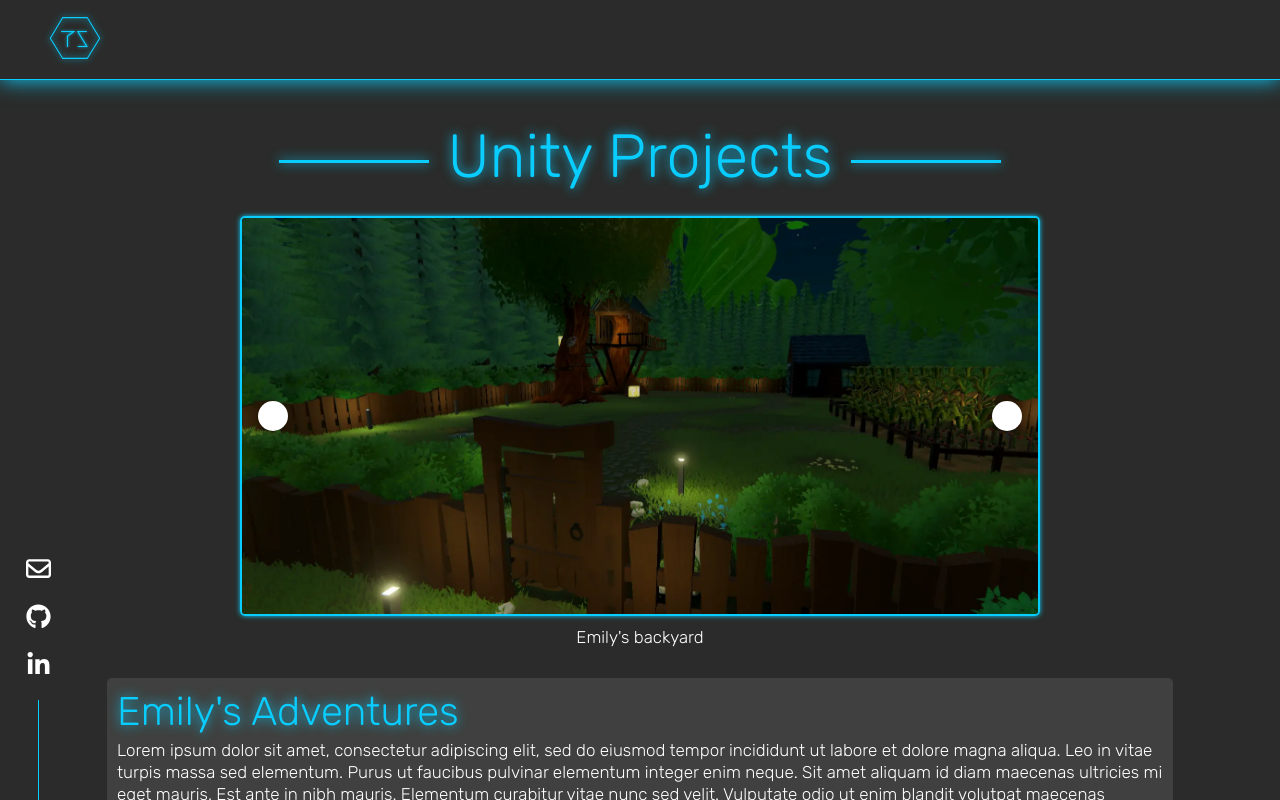
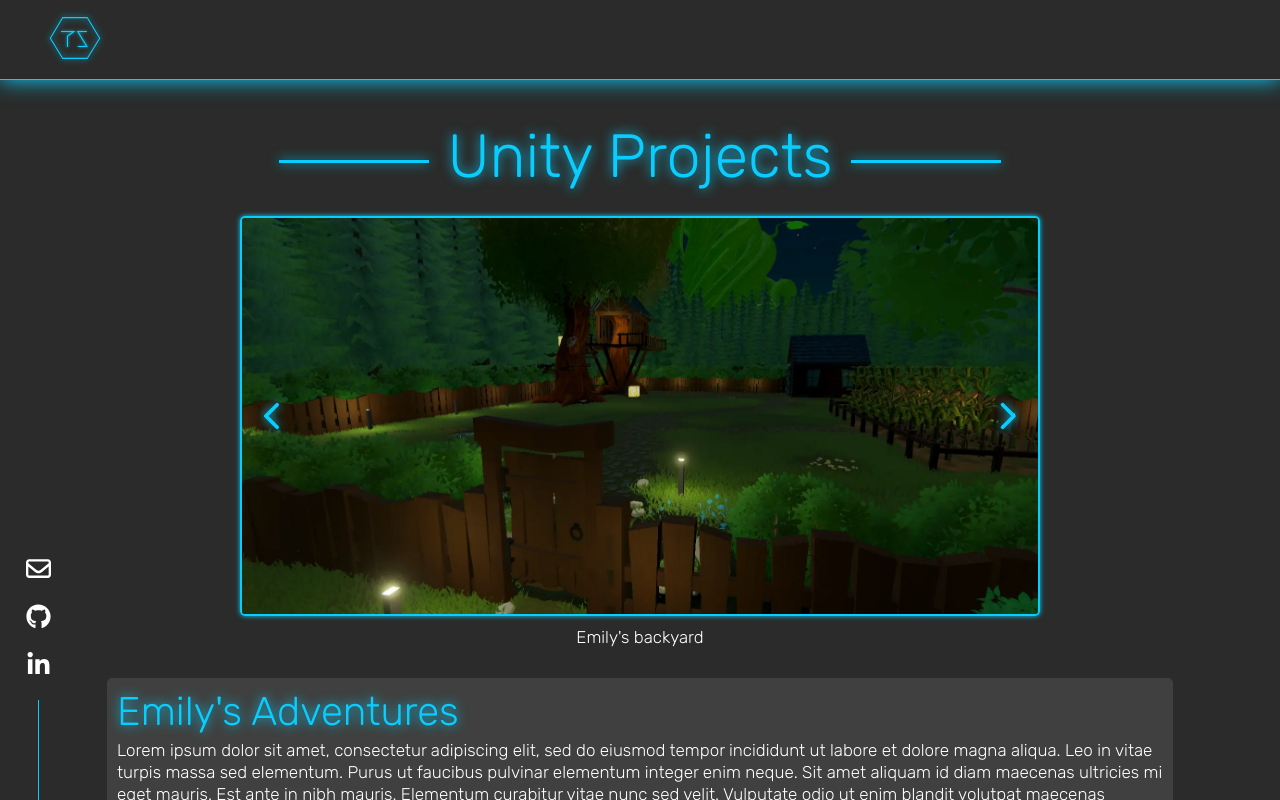
Before and after one commit to JustRelaxable/nextjs-personal-website, a Next.js app: page /projects/unity in a window 1280 px wide. Shown: the top 800 px of the page. Built offline with nearby package versions, Linux system fonts and the light colour scheme.

Commit message:
Add ImageShowcase component svg icons

```diff
--- a/components/client/ImageShowcase.jsx
+++ b/components/client/ImageShowcase.jsx
@@ -26,11 +26,29 @@ export default function ImageShowcase({
         <button
           className={`${styles.arrow} ${styles.left}`}
           onClick={previousImage}
-        ></button>
+        >
+          <svg
+            xmlns="http://www.w3.org/2000/svg"
+            height="1em"
+            viewBox="0 0 320 512"
+            className={styles.icon}
+          >
+            <path d="M9.4 233.4c-12.5 12.5-12.5 32.8 0 45.3l192 192c12.5 12.5 32.8 12.5 45.3 0s12.5-32.8 0-45.3L77.3 256 246.6 86.6c12.5-12.5 12.5-32.8 0-45.3s-32.8-12.5-45.3 0l-192 192z" />
+          </svg>
+        </button>
         <button
           className={`${styles.arrow} ${styles.right}`}
           onClick={nextImage}
-        ></button>
+        >
+          <svg
+            xmlns="http://www.w3.org/2000/svg"
+            height="1em"
+            viewBox="0 0 320 512"
+            className={styles.icon}
+          >
+            <path d="M310.6 233.4c12.5 12.5 12.5 32.8 0 45.3l-192 192c-12.5 12.5-32.8 12.5-45.3 0s-12.5-32.8 0-45.3L242.7 256 73.4 86.6c-12.5-12.5-12.5-32.8 0-45.3s32.8-12.5 45.3 0l192 192z" />
+          </svg>
+        </button>
         <div
           className={styles.imageContainer}
           style={{ translate: `${-imageIndex * 100}%` }}
--- a/components/client/ImageShowcase.module.css
+++ b/components/client/ImageShowcase.module.css
@@ -31,12 +31,11 @@
   position: absolute;
   top: 50%;
   border-style: none;
-  background-color: white;
   font-size: 3rem;
   display: inline-flex;
   justify-content: center;
   align-items: center;
-  border-radius: 100%;
+  background-color: transparent;
   height: 3rem;
   width: 3rem;
   transform: translateY(-50%);
@@ -62,9 +61,20 @@
   text-align: center;
 }
 
+.icon {
+  fill: var(--color-primary);
+  filter: drop-shadow(0px 0px 5px var(--color-primary));
+}
+
 @media screen and (max-width: 930px) {
   .container {
     width: 100%;
     margin-bottom: 1rem;
   }
 }
+
+@media screen and (max-width: 460px) {
+  .icon {
+    width: 50%;
+  }
+}
```
